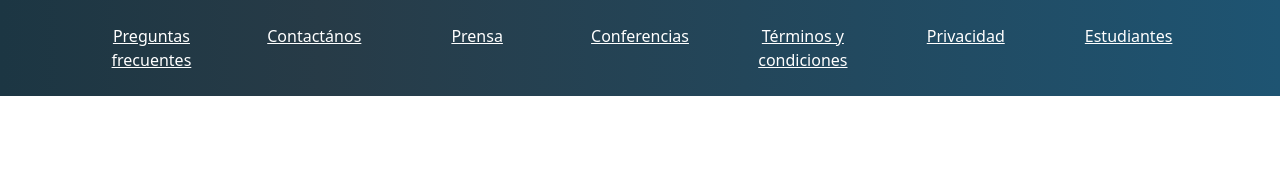
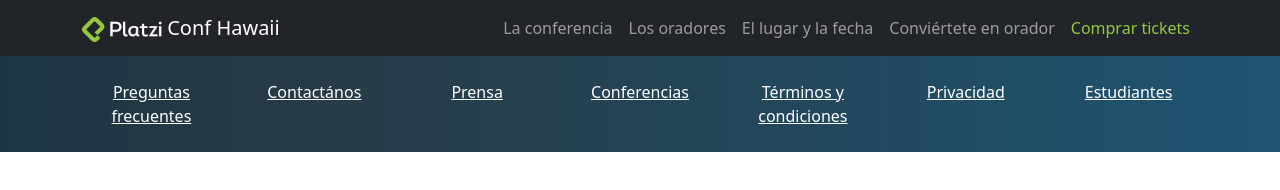
Before and after one commit to luigialejandro/Platzi-Bootstrap, a plain HTML site: page index.html in a window 1280 px wide. Drawn offline with nearby package versions, Linux system fonts and the light colour scheme.

Commit message:
Including a header into the site by using a bootstrap preconfigured navbar and modifying it to achieve a platzi type header. The navbar consists mainly of the platzi logo and text (to the left side) and some list items (to the right). Responsive handling of the navbar is also performed, as the screen becomes smaller then the navbar collapses opening the way for a hamburger menu icon.

```diff
--- a/index.css
+++ b/index.css
@@ -1,3 +1,11 @@
+.text-platzi {
+    color: #97c93e !important;
+}
+
+#header img {
+    width: 80px;
+}
+
 #footer{
     background: linear-gradient(90deg, #1c3643, #273b47 25%, #1e5472);
 }
--- a/index.html
+++ b/index.html
@@ -10,6 +10,40 @@
     <title>PlatziConf Hawaii</title>
 </head>
 <body>
+    <!-- Header -->
+    <nav id="header" class="navbar navbar-expand-lg navbar-dark bg-dark">
+        <div class="container">
+            <a class="navbar-brand" href="#">
+                <img src="assets/images/platzi-logo.png" alt="Platzi-logo" />
+                Conf Hawaii
+            </a>
+            <button class="navbar-toggler" type="button" data-toggle="collapse" data-target="#navbarSupportedContent" aria-controls="navbarSupportedContent" aria-expanded="false" aria-label="Toggle navigation">
+                <span class="navbar-toggler-icon"></span>
+            </button>
+
+            <div class="collapse navbar-collapse" id="navbarSupportedContent">
+                <ul class="navbar-nav ms-auto">
+                    <li class="nav-item active">
+                        <a class="nav-link" href="#"> La conferencia </a>
+                    </li>
+                    <li class="nav-item">
+                        <a class="nav-link" href="#">Los oradores</a>
+                    </li>
+                    <li class="nav-item">
+                        <a class="nav-link" href="#">El lugar y la fecha</a>
+                    </li>
+                    <li class="nav-item">
+                        <a class="nav-link" href="#">Conviértete en orador</a>
+                    </li>
+                    <li class="nav-item">
+                        <a class="nav-link text-platzi" href="#">Comprar tickets</a>
+                    </li>
+                </ul>
+            </div>
+        </div >
+    </nav>
+    <!-- /Header -->
+    <!-- Footer -->
     <footer id="footer" class="pb-4 pt-4">
         <div class="container">
             <div class="row text-center">
@@ -36,8 +70,8 @@
                 </div>
             </div>
         </div>
-
     </footer>
+    <!-- /Footer -->
 
     <!-- JavaScript Bundle with Popper -->
     <script src="https://cdn.jsdelivr.net/npm/bootstrap@5.2.0/dist/js/bootstrap.bundle.min.js" integrity="sha384-A3rJD856KowSb7dwlZdYEkO39Gagi7vIsF0jrRAoQmDKKtQBHUuLZ9AsSv4jD4Xa" crossorigin="anonymous"></script>
```
Also changed, not shown: assets/images/platzi-logo.png (added).
